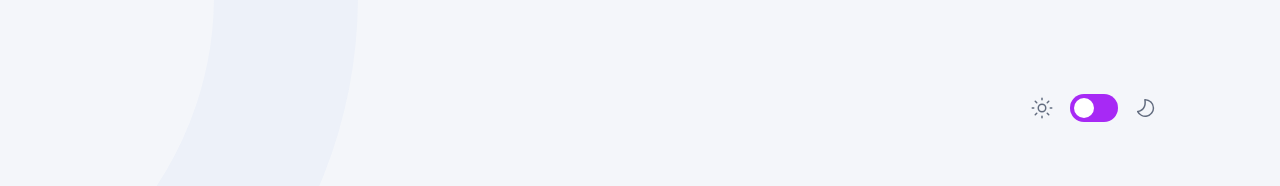
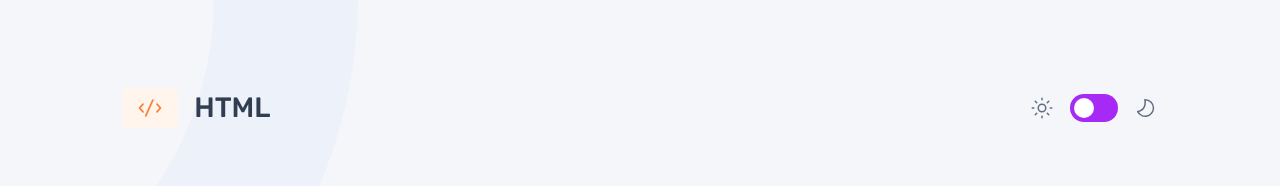
Before and after one commit to ronnarit-rabrong/project01-frontend-quiz-app, a React (Vite) app: page / in a window 1280 px wide. Both pictures are taken after a click on the button "HTML". Shown: the top 186 px of the page. Built offline with nearby package versions, Linux system fonts and the light colour scheme.

Commit message:
edit condition

```diff
--- a/src/app/layout/header/index.tsx
+++ b/src/app/layout/header/index.tsx
@@ -4,11 +4,14 @@ import type { HeaderProps } from "./type"
 export default function Header(props: HeaderProps): React.ReactElement {
   const { theme, setTheme, render, title, icon } = props.headerData;
 
+  console.log(title.toLocaleLowerCase());
+  console.log(icon);
+
   return (<>
     <header className={`header header--${theme}`}>
       <nav className="navigate">
-        {render === "quizzes" || render === "score" && (
-          <div className={`subject subject--${title.toLowerCase()}`}>
+        {(render === "quizzes" || render === "score" )&& (
+          <div className={`subject subject--${title.toLocaleLowerCase()}`}>
             <img className="subject__icon" src={icon} alt="icon subjuct" />
             <h3 className="subject__name">{title}</h3>
           </div>
```
